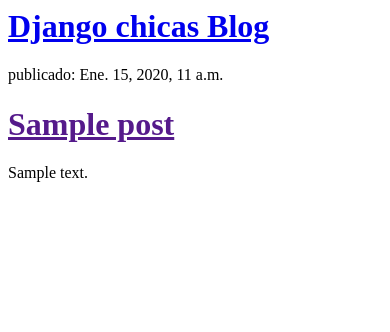
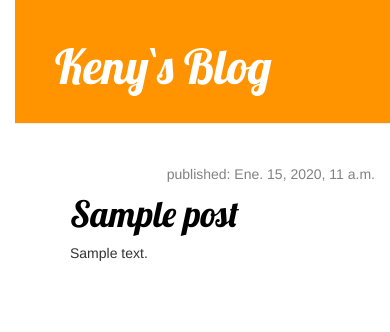
Before and after one commit to panakeny/my-first-blog1, a Django app: template blog/templates/blog/post_list.html in a window 390 px wide. Shown: the top 332 px of the page. Run offline with Django 3.2, Linux system fonts and the light colour scheme; the template is opened without the code that fills it: values that come from a table or form of the project are taken from there, others are empty; tables that the repository leaves empty hold one stand-in row (values such as "Sample post"); some libraries are stand-ins or nearby versions.

Commit message:
Agregadas vistas y plantilla para el detalle del post del blog así como también CSS para el sitio.

```diff
--- /dev/null
+++ b/blog/static/css/blog.css
@@ -0,0 +1,56 @@
+h1 a {
+    color: #FCA205;
+    font-family: 'Lobster';
+}
+
+body {
+    padding-left: 15px;
+}
+
+.page-header {
+    background-color: #ff9400;
+    margin-top: 0;
+    padding: 20px 20px 20px 40px;
+}
+
+.page-header h1, .page-header h1 a, .page-header h1 a:visited, .page-header h1 a:active {
+    color: #ffffff;
+    font-size: 36pt;
+    text-decoration: none;
+}
+
+.content {
+    margin-left: 40px;
+}
+
+h1, h2, h3, h4 {
+    font-family: 'Lobster', cursive;
+}
+
+.date {
+    float: right;
+    color: #828282;
+}
+
+.save {
+    float: right;
+}
+
+.post-form textarea, .post-form input {
+    width: 100%;
+}
+
+.top-menu, .top-menu:hover, .top-menu:visited {
+    color: #ffffff;
+    float: right;
+    font-size: 26pt;
+    margin-right: 20px;
+}
+
+.post {
+    margin-bottom: 70px;
+}
+
+.post h1 a, .post h1 a:visited {
+    color: #000000;
+}
--- /dev/null
+++ b/blog/templates/blog/base.html
@@ -0,0 +1,26 @@
+{% load static %}
+<html>
+
+<head>
+    <title>Django Girls blog</title>
+    <link rel="stylesheet" href="//maxcdn.bootstrapcdn.com/bootstrap/3.2.0/css/bootstrap.min.css">
+    <link rel="stylesheet" href="//maxcdn.bootstrapcdn.com/bootstrap/3.2.0/css/bootstrap-theme.min.css">
+    <link href='//fonts.googleapis.com/css?family=Lobster&subset=latin,latin-ext' rel='stylesheet' type='text/css'>
+    <link rel="stylesheet" href="{% static 'css/blog.css' %}">
+</head>
+
+<body>
+    <div class="page-header">
+        <h1><a href="/">Keny`s Blog</a></h1>
+    </div>
+    <div class="content container">
+        <div class="row">
+            <div class="col-md-8">
+                {% block content %}
+                {% endblock %}
+            </div>
+        </div>
+    </div>
+</body>
+
+</html>
--- a/blog/templates/blog/post_list.html
+++ b/blog/templates/blog/post_list.html
@@ -1,21 +1,13 @@
-<html>
+{% extends 'blog/base.html' %}
 
-<head>
-    <title>Django Girls blog</title>
-</head>
-
-<body>
-    <div>
-        <h1>
-            <a href="/"> Django chicas Blog </a>
-        </h1>
-    </div>{% for post in posts %} <div>
-        <p> publicado: {{ post.published_date }} </p>
-        <h1>
-        <a href="">{{ post.title }} </a>
-        </h1>
-        <p>{{ post.text|linebreaksbr }} </p>
-    </div>{% endfor %}
-</body>
-
-</html>
+{% block content %}
+    {% for post in posts %}
+    <div class="post">
+        <div class="date">
+            <p>published: {{ post.published_date }}</p>
+        </div>
+        <h1><a href="{% url 'post_detail' pk=post.pk %}">{{ post.title }}</a></h1>
+        <p>{{ post.text|linebreaksbr }}</p>
+    </div>
+    {% endfor %}
+{% endblock %}
--- a/blog/urls.py
+++ b/blog/urls.py
@@ -3,4 +3,5 @@
 
 urlpatterns = [
     path('', views.post_list, name='post_list'),
+    path('post/<int:pk>/', views.post_detail, name='post_detail'),
 ]
--- a/blog/views.py
+++ b/blog/views.py
@@ -1,6 +1,7 @@
 from django.shortcuts import render
 from django.utils import timezone
 from .models import Post
+from django.shortcuts import render, get_object_or_404
 
 
 # Create your views here.
@@ -10,3 +11,8 @@
     posts = Post.objects.filter(
         published_date__lte=timezone.now()).order_by('published_date')
     return render(request, 'blog/post_list.html', {'posts': posts})
+
+
+def post_detail(request, pk):
+    post = get_object_or_404(Post, pk=pk)
+    return render(request, 'blog/post_detail.html', {'post': post})
```
Also changed, not shown: blog/templates/blog/post_detail.html (added, +13 -0 lines).
